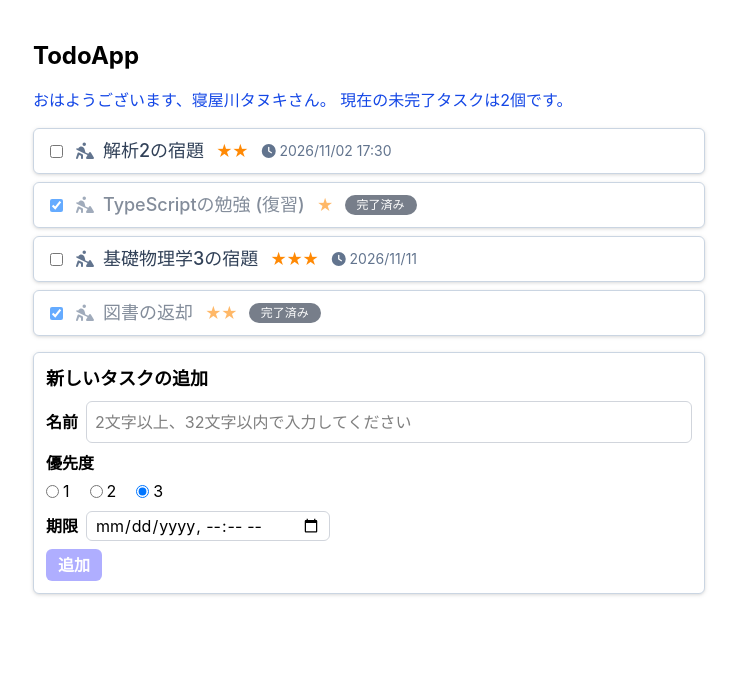
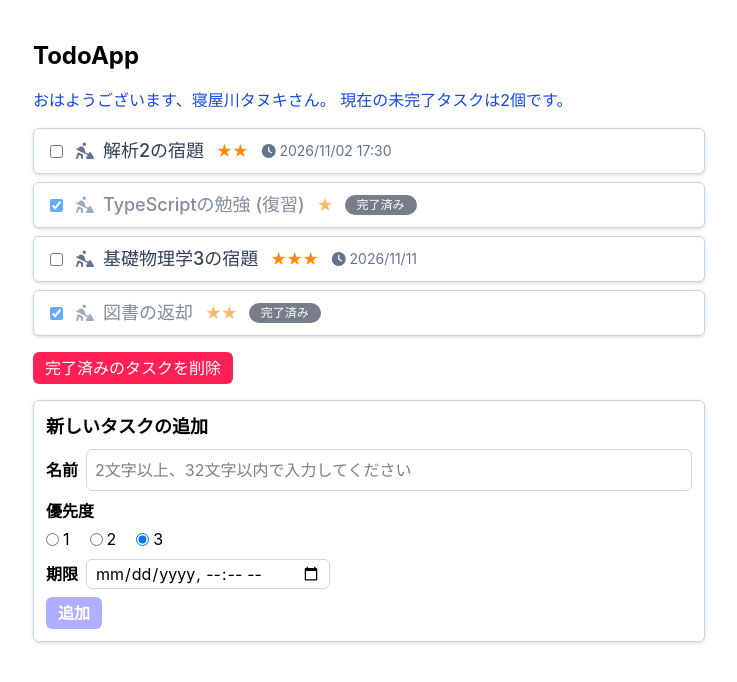
Before and after one commit to TakeshiWada1980/react-todo-app, a React (Vite) app: page / in a window 1280 px wide. Shown: the top 682 px of the page, without its empty margins (271-1008 px from the left). Built offline with nearby package versions, Linux system fonts and the light colour scheme.

Commit message:
lecture05 step07: 完了済みタスクを一括削除

```diff
--- a/src/App.tsx
+++ b/src/App.tsx
@@ -26,6 +26,7 @@ const App = () => {
   const [isNameTouched, setIsNameTouched] = useState(false);
 
   const uncompletedCount = todos.filter((todo) => !todo.isDone).length;
+  const completedCount = todos.length - uncompletedCount;
   const newTodoNameError = getTodoNameError(newTodoName);
   const isNewTodoNameInvalid = newTodoNameError !== "";
   const showNewTodoNameError = isNameTouched && isNewTodoNameInvalid;
@@ -76,6 +77,10 @@ const App = () => {
     );
   };
 
+  const removeCompletedTodos = () => {
+    setTodos((currentTodos) => currentTodos.filter((todo) => !todo.isDone));
+  };
+
   return (
     <div className="mx-4 mt-10 max-w-2xl md:mx-auto">
       <h1 className="mb-4 text-2xl font-bold">TodoApp</h1>
@@ -86,6 +91,19 @@ const App = () => {
         />
       </div>
       <TodoList todos={todos} updateIsDone={updateIsDone} />
+
+      <button
+        type="button"
+        onClick={removeCompletedTodos}
+        disabled={completedCount === 0}
+        className={twMerge(
+          "mt-4 cursor-pointer rounded-md px-3 py-1 font-medium",
+          "bg-rose-500 text-white hover:bg-rose-600",
+          "disabled:cursor-not-allowed disabled:opacity-50 disabled:hover:bg-rose-500",
+        )}
+      >
+        完了済みのタスクを削除
+      </button>
 
       <form
         onSubmit={(e) => {
```
